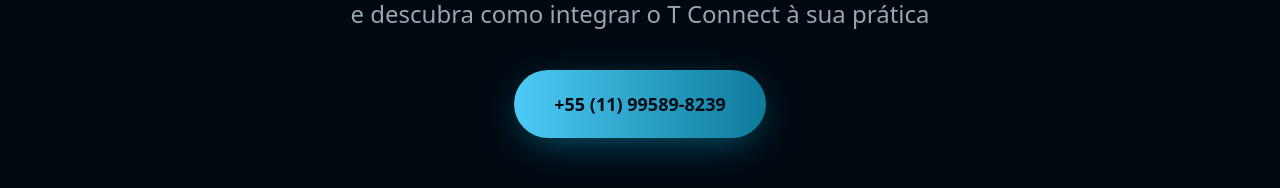
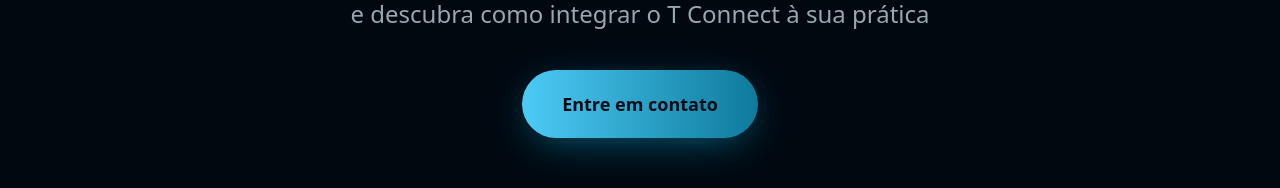
Before and after one commit to lukegrafico-source/novalpdento, a plain HTML site: page index.html in a window 1280 px wide. Shown: the part 5716-5904 px from the top of the page. Drawn offline with nearby package versions, Linux system fonts and the light colour scheme; a web font is replaced by a local one.

Commit message:
Update index.html

```diff
--- a/index.html
+++ b/index.html
@@ -322,7 +322,7 @@
     </p>
     <div class="mt-10 flex flex-col items-center justify-center gap-4 sm:flex-row">
       <a href="https://wa.me/5511995898239" target="_blank" rel="noreferrer" class="group relative inline-flex items-center justify-center gap-3 overflow-hidden rounded-full bg-gradient-to-r from-[#4DCBF6] to-[#0E7A9C] px-10 py-5 text-lg font-semibold text-primary-foreground shadow-[0_10px_40px_-10px_oklch(0.65_0.14_220/0.6)] transition-all hover:scale-[1.02]">
-        +55 (11) 99589-8239
+        Entre em contato
       </a>
     </div>
     <div class="mt-16 flex flex-col items-center">
```
